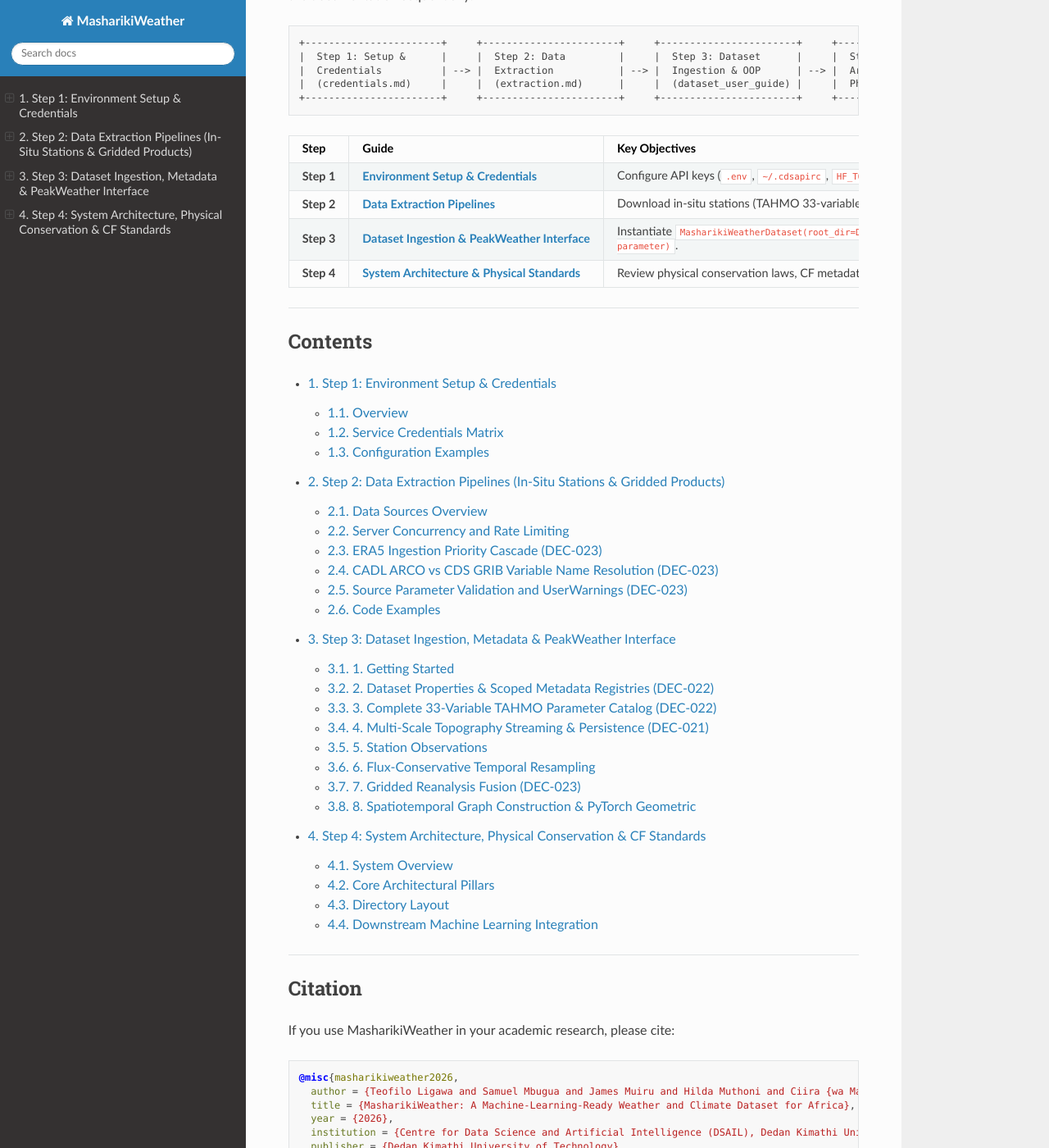
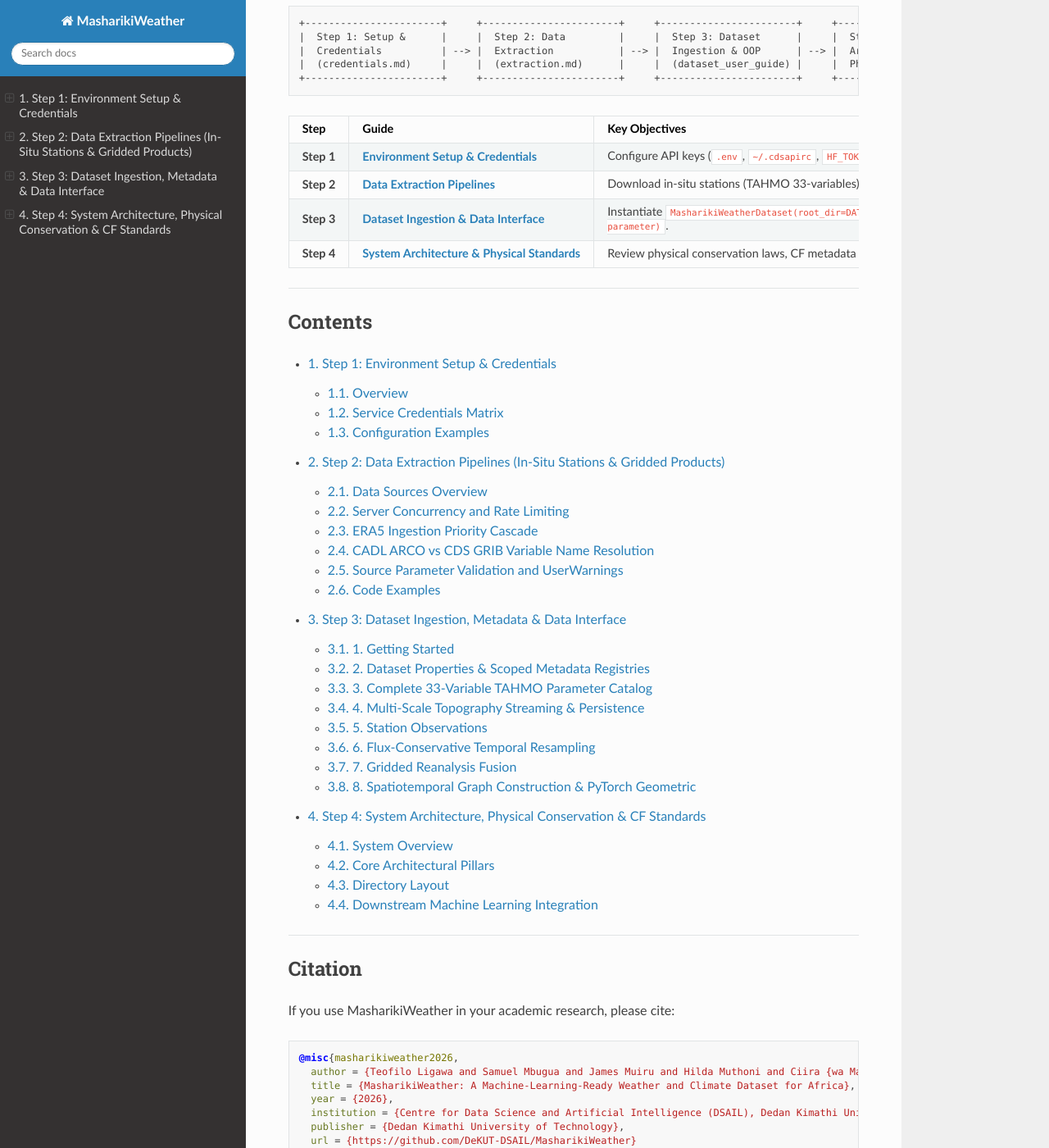
Before and after one commit to DeKUT-DSAIL/MasharikiWeather, a Sphinx documentation site: the page built from docs/index.md, in a window 1280 px wide and 1400 px high, scrolled down 2580 px. Shown: the whole window at 82% size. Built offline with Sphinx 7.4.7 and the Read the Docs theme 3.1.0, drawn with Linux system fonts in a browser that asks for light colours; some of the changed text lies outside the part shown.

Commit message:
docs: audit terminology for plain academic phrasing, isolate internal ledger, and refine attribution

````diff
--- a/docs/architecture.md
+++ b/docs/architecture.md
@@ -1,14 +1,14 @@
 # Step 4: System Architecture, Physical Conservation & CF Standards
 
-MasharikiWeather is designed as a modular, decoupled framework separating data ingestion and extraction from data loading, alignment, and downstream machine learning preparation.
+MasharikiWeather is designed as a modular framework separating data ingestion and extraction from data loading, alignment, and downstream machine learning preparation.
 
 > **Sequential Workflow Position:**
 > 1. **Step 1: Credentials & Environment Setup** ([credentials.md](credentials.md))
 > 2. **Step 2: Data Extraction Pipelines** ([extraction.md](extraction.md))
-> 3. **Step 3: Dataset Ingestion & PeakWeather Interface** ([dataset_user_guide.md](dataset_user_guide.md))
+> 3. **Step 3: Dataset Ingestion & Data Interface** ([dataset_user_guide.md](dataset_user_guide.md))
 > 4. **Step 4: System Architecture & Physical Standards** (This reference)
 
-The architecture mirrors the foundational design principles of MeteoSwiss's PeakWeather project, adapting them to the specific observational, meteorological, and topographic characteristics of the African continent.
+The architecture is tailored to the observational, meteorological, and topographic characteristics of the African continent.
 
 ---
 
@@ -72,13 +72,13 @@ The architecture mirrors the foundational design principles of MeteoSwiss's Peak
 
 The extraction layer provides modular extractors for remote weather stations, satellites, and numerical reanalysis models:
 * **Automated Credential Discovery:** Implements a Bring Your Own Key (BYOK) model. Credentials are automatically resolved from function arguments, shell environment variables (`CDSAPI_KEY`, `TAHMO_API_KEY`, `EARTHDATA_USERNAME`, `HF_TOKEN`), standard configuration files (`~/.cdsapirc`, `~/.netrc`), or local `.env` files without hardcoded secrets.
-* **Concurrency Controls:** Ingestion rates are throttled to respect provider server limits. Per DEC-020, TAHMO ground station extraction uses configurable thread concurrency capped at a maximum of 4 workers with connection pooling (`HTTPAdapter(pool_connections=8, pool_maxsize=8)`), inter-request pacing, and exponential backoff on HTTP 429 status codes.
+* **Concurrency Controls:** Ingestion rates are throttled to respect provider server limits. TAHMO ground station extraction uses configurable thread concurrency capped at a maximum of 4 workers with connection pooling (`HTTPAdapter(pool_connections=8, pool_maxsize=8)`), inter-request pacing, and exponential backoff on HTTP 429 status codes.
 * **Adaptive Temporal Chunking:** For legacy Copernicus CDS API requests, queries start at 5-day intervals. If CDS returns a request-size-exceeded error, the chunk window automatically decreases (4 days, 3 days, down to 1 day) to prevent download failures.
 * **Standardized Formats:** Observations are written to Parquet partitioned by calendar year, and gridded fields are written to consolidated Zarr stores in WGS 84 (EPSG:4326).
 
 ---
 
-### 2. ERA5 Priority Cascade & CADL Variable Resolution (DEC-023)
+### 2. ERA5 Priority Cascade & CADL Variable Resolution
 
 Reanalysis extraction from ECMWF ERA5 features an automated three-tiered backend cascade that operates dynamically when users do not provide explicit backend preferences:
 
@@ -122,9 +122,9 @@ Each extractor registers its physical parameter capabilities. If a user requests
 
 ---
 
-### 3. African Multi-Scale Topography Zarr Streaming (DEC-021)
+### 3. African Multi-Scale Topography Zarr Streaming
 
-Topography plays a critical role in East African weather dynamics due to the complex terrain of the Great Rift Valley, Mount Kenya, Mount Kilimanjaro, and the Ethiopian Highlands. Following MeteoSwiss PeakWeather's topography architecture, MasharikiWeather incorporates a 17-channel continental African topography dataset:
+Topography plays a critical role in East African weather dynamics due to the complex terrain of the Great Rift Valley, Mount Kenya, Mount Kilimanjaro, and the Ethiopian Highlands. MasharikiWeather incorporates a 17-channel continental African topography dataset:
 
 * **Spatial Domain:** Extends across the African continent ($\text{lat} \in [-46.97^\circ, 37.34^\circ]$, $\text{lon} \in [-25.36^\circ, 63.50^\circ]$) at high resolution.
 * **17 Static Channels:**
@@ -158,13 +158,13 @@ Both the original angles and their $(\sin, \cos)$ representations are retained,
 
 ---
 
-### 4. Source-Scoped Registries & Dynamic Station Lifecycles (DEC-022)
+### 4. Source-Scoped Registries & Dynamic Station Lifecycles
 
-To avoid cross-contamination of metadata across diverse networks, `MasharikiWeatherDataset` strictly scopes its internal registries:
+To avoid cross-contamination of metadata across diverse networks, `MasharikiWeatherDataset` scopes its internal registries:
 * **Source Scoping:** When `source_obs` is specified (e.g. `source_obs=["tahmo"]`), `stations_table` and `parameters_table` are dynamically resolved from the requested source's metadata directories (`obs/{source}/metadata/` or filtered by `network == source`).
-* **Non-NaN Operational Bounds:** In-situ station lifecycles are resolved dynamically. The system inspects non-NaN observation time stamps to compute the true operational start and end dates per station ($\min(t)$ and $\max(t)$), falling back to station installation records (`installationdate`, `created`) rather than emitting `NaN`.
+* **Non-NaN Operational Bounds:** In-situ station lifecycles are resolved dynamically. The system inspects non-NaN observation time stamps to compute the operational start and end dates per station ($\min(t)$ and $\max(t)$), falling back to station installation records (`installationdate`, `created`) rather than emitting `NaN`.
 * **Dynamic Sensor Counts:** The `sensor_count` metadata attribute is computed dynamically from the count of distinct active sensor channels and parameters associated with each station, rather than assuming a static value of 1.
-* **Descriptive Station Naming (DEC-023):** Station name resolution prioritizes human-readable location attributes (`location.name`, `location.city`, `label`, `name`) over raw numeric identifiers, guaranteeing descriptive station labels across all exported tables.
+* **Descriptive Station Naming:** Station name resolution prioritizes human-readable location attributes (`location.name`, `location.city`, `label`, `name`) over raw numeric identifiers, guaranteeing descriptive station labels across all exported tables.
 
 ---
 
--- a/docs/credentials.md
+++ b/docs/credentials.md
@@ -5,7 +5,7 @@ Before downloading or querying data with MasharikiWeather, configure the require
 > **Sequential Workflow Position:**
 > 1. **Step 1: Credentials & Environment Setup** (This guide)
 > 2. **Step 2: Data Extraction Pipelines** ([extraction.md](extraction.md))
-> 3. **Step 3: Dataset Ingestion & PeakWeather Interface** ([dataset_user_guide.md](dataset_user_guide.md))
+> 3. **Step 3: Dataset Ingestion & Data Interface** ([dataset_user_guide.md](dataset_user_guide.md))
 > 4. **Step 4: System Architecture & Physical Standards** ([architecture.md](architecture.md))
 
 ---
--- a/docs/dataset_user_guide.md
+++ b/docs/dataset_user_guide.md
@@ -1,16 +1,16 @@
-# Step 3: Dataset Ingestion, Metadata & PeakWeather Interface
+# Step 3: Dataset Ingestion, Metadata & Data Interface
 
 The core user interface of MasharikiWeather is the `MasharikiWeatherDataset` class in `masharikiweather.dataset`. It provides an offline-first, high-performance interface for reading, slicing, resampling, interpolating, and structuring meteorological observations, satellite products, reanalysis fields, and static topographic priors across Africa.
 
 > **Sequential Workflow Position:**
 > 1. **Step 1: Credentials & Environment Setup** ([credentials.md](credentials.md))
 > 2. **Step 2: Data Extraction Pipelines** ([extraction.md](extraction.md))
-> 3. **Step 3: Dataset Ingestion & PeakWeather Interface** (This guide)
+> 3. **Step 3: Dataset Ingestion & Data Interface** (This guide)
 > 4. **Step 4: System Architecture & Physical Standards** ([architecture.md](architecture.md))
 >
 > **Prerequisites:** This guide assumes that you have already configured credentials (Step 1) and extracted weather station observations and/or gridded reanalyses into your local root directory (`root="./mashariki_data"`) via Step 2 (or enabled remote Hugging Face streaming via `use_hf=True`).
 
-The interface adheres to the design conventions established by MeteoSwiss's PeakWeather project, providing framework-agnostic exports for PyTorch, NumPy, and JAX.
+The interface provides framework-agnostic exports for PyTorch, NumPy, and JAX.
 
 ---
 
@@ -63,7 +63,7 @@ Authentication is resolved automatically from the `HF_TOKEN` or `HUGGINGFACE_HUB
 
 ---
 
-## 2. Dataset Properties & Scoped Metadata Registries (DEC-022)
+## 2. Dataset Properties & Scoped Metadata Registries
 
 An instantiated `MasharikiWeatherDataset` exposes properties for querying active variables, temporal ranges, and station catalogs:
 
@@ -82,7 +82,7 @@ print("Sample Stations:", dataset.stations[:5])
 
 ### Source-Scoped Metadata Registries
 
-In accordance with DEC-022, station and parameter tables are scoped strictly to the observational sources configured in `source_obs`:
+Station and parameter tables are scoped to the observational sources configured in `source_obs`:
 
 ```python
 # Inspect station installation catalog (scoped to requested source_obs)
@@ -94,16 +94,16 @@ params_df = dataset.parameters_table
 print(params_df[["canonical_name", "standard_name", "units", "resampling_method"]].head())
 ```
 
-### Dynamic Station Lifecycles & Sensor Counts (DEC-022 & DEC-023)
+### Dynamic Station Lifecycles & Sensor Counts
 
 To ensure high data quality and avoid invalid `NaN` bounds in metadata:
 * **Non-NaN Operational Bounds:** The system inspects valid non-null observation timestamps for each station to determine the actual operational window ($\min(t)$ and $\max(t)$). If observations are not yet loaded, it falls back to station installation records (`installationdate`, `created`).
 * **Dynamic Sensor Counts:** The `sensor_count` column reflects the true count of distinct active sensor channels and measurement parameters associated with each station, rather than assuming a static value of 1.
-* **Descriptive Station Naming (DEC-023):** Station name resolution prioritizes human-readable location attributes (`location.name`, `location.city`, `label`, `name`) over raw numeric identifiers, ensuring meaningful names across all metadata tables.
+* **Descriptive Station Naming:** Station name resolution prioritizes human-readable location attributes (`location.name`, `location.city`, `label`, `name`) over raw numeric identifiers, ensuring meaningful names across all metadata tables.
 
 ---
 
-## 3. Complete 33-Variable TAHMO Parameter Catalog (DEC-022)
+## 3. Complete 33-Variable TAHMO Parameter Catalog
 
 MasharikiWeather supports the complete 33-parameter catalog for the TAHMO network. All variables are mapped to CF-compliant standard names with physical units and default aggregation methods:
 
@@ -145,9 +145,9 @@ MasharikiWeather supports the complete 33-parameter catalog for the TAHMO networ
 
 ---
 
-## 4. Multi-Scale Topography Streaming & Persistence (DEC-021)
+## 4. Multi-Scale Topography Streaming & Persistence
 
-Topography strongly modulates convective precipitation, diurnal thermal cycles, and wind flow regimes across East Africa. Following MeteoSwiss PeakWeather's architecture, MasharikiWeather integrates a 17-channel continental African topography dataset:
+Topography strongly modulates convective precipitation, diurnal thermal cycles, and wind flow regimes across East Africa. MasharikiWeather integrates a 17-channel continental African topography dataset:
 
 ### 4.1 Topography Channels
 
@@ -336,7 +336,7 @@ dataset_3h = dataset.resample(freq="3h")
 
 ---
 
-## 7. Gridded Reanalysis Fusion (DEC-023)
+## 7. Gridded Reanalysis Fusion
 
 ### 7.1 Loading Gridded Fields
 
--- a/docs/extraction.md
+++ b/docs/extraction.md
@@ -5,7 +5,7 @@ The extraction layer in `masharikiweather/extract/apis/` provides data pipelines
 > **Sequential Workflow Position:**
 > 1. **Step 1: Credentials & Environment Setup** ([credentials.md](credentials.md))
 > 2. **Step 2: Data Extraction Pipelines** (This guide)
-> 3. **Step 3: Dataset Ingestion & PeakWeather Interface** ([dataset_user_guide.md](dataset_user_guide.md))
+> 3. **Step 3: Dataset Ingestion & Data Interface** ([dataset_user_guide.md](dataset_user_guide.md))
 > 4. **Step 4: System Architecture & Physical Standards** ([architecture.md](architecture.md))
 >
 > **Why Extraction Comes First:** MasharikiWeather is an offline-first dataset engine. Before you instantiate `MasharikiWeatherDataset(root_dir=DATA_DIR, ...)` in Step 3 to query observation matrices or construct ML graphs, the raw observation files and gridded products must first be extracted into your target directory (`DATA_DIR`). This guide covers the extraction workflows for all supported providers.
@@ -48,7 +48,7 @@ The extraction layer in `masharikiweather/extract/apis/` provides data pipelines
 
 External meteorological APIs impose strict rate limits and connection caps. The extraction layer handles these transparently:
 
-* **Configurable TAHMO Concurrency (DEC-020):**
+* **Configurable TAHMO Concurrency:**
   TAHMO DataHub legacy endpoints are protected by bounded thread concurrency. The default extraction concurrency is `max_workers=4`, backed by an HTTP connection pool (`HTTPAdapter(pool_connections=8, pool_maxsize=8)`), thread-local sessions, inter-request pacing delays, and exponential backoff on HTTP 429 status codes. Concurrency can be tuned via `max_workers` in `TAHMOExtractor`, `pull_station_data()`, or `pull_weather_data()`, but is capped at 4 to prevent server saturation.
 * **Copernicus CDS Concurrency & Adaptive Chunking:**
   ECMWF CDS limits simultaneous user requests. In NetCDF4 download mode (`data_format="netcdf4"`), queries start at a maximum 5-day interval. If the server rejects the query due to size limits or request timeouts, MasharikiWeather catches the error, logs a notice, and automatically downsizes the chunk size (4 days, 3 days, down to 1 day).
@@ -57,7 +57,7 @@ External meteorological APIs impose strict rate limits and connection caps. The
 
 ---
 
-## ERA5 Ingestion Priority Cascade (DEC-023)
+## ERA5 Ingestion Priority Cascade
 
 ECMWF ERA5 provides hourly global atmospheric reanalysis. Because data providers vary significantly in latency, server quotas, and data format, MasharikiWeather implements an automated three-tiered priority cascade:
 
@@ -112,7 +112,7 @@ Users can bypass the automated cascade at any time by supplying explicit boolean
 
 ---
 
-## CADL ARCO vs CDS GRIB Variable Name Resolution (DEC-023)
+## CADL ARCO vs CDS GRIB Variable Name Resolution
 
 In ECMWF CADL ARCO Zarr stores, variable identifiers differ from legacy CDS GRIB codes. For example, CADL stores designate 2-metre temperature as `t2m` (not GRIB `2t`), 10-metre winds as `u10`/`v10` (not GRIB `10u`/`10v`), and dewpoint as `d2m` (not GRIB `2d`).
 
@@ -162,7 +162,7 @@ When requested variables span multiple CADL streams (such as combining surface `
 
 ---
 
-## Source Parameter Validation and UserWarnings (DEC-023)
+## Source Parameter Validation and UserWarnings
 
 To prevent runtime crashes and silent failures, each extractor maintains a capability registry defining the physical parameters it provides. When an unsupported variable is requested (e.g., requesting `temperature` from `source="imerg"`), MasharikiWeather issues an informative `UserWarning`:
 
--- a/docs/index.md
+++ b/docs/index.md
@@ -2,7 +2,7 @@
 
 MasharikiWeather is an open-source Python library and research dataset interface developed at the Centre for Data Science and Artificial Intelligence (DSAIL), Dedan Kimathi University of Technology (DeKUT). It provides standardized tools for downloading, processing, harmonizing, and loading meteorological observations, satellite products, reanalysis fields, and static topographic priors across Africa.
 
-The framework adheres to the architectural and metadata design principles established by MeteoSwiss's PeakWeather project, adapting them to the observational and topographic realities of the African continent.
+The framework is tailored to the observational, convective, and topographic realities of the African continent.
 
 ---
 
@@ -92,8 +92,8 @@ MasharikiWeather follows a strict pipeline-oriented lifecycle. Users and researc
 |---|---|---|
 | **Step 1** | [**Environment Setup & Credentials**](credentials.md) | Configure API keys (`.env`, `~/.cdsapirc`, `HF_TOKEN`, `CDSAPI_KEY`, TAHMO, Earthdata). |
 | **Step 2** | [**Data Extraction Pipelines**](extraction.md) | Download in-situ stations (TAHMO 33-variables), ERA5 (Google ARCO -> CDS cascade), satellites (IMERG), and topography Zarr into local storage (`DATA_DIR`). **Must be executed before Step 3.** |
-| **Step 3** | [**Dataset Ingestion & PeakWeather Interface**](dataset_user_guide.md) | Instantiate `MasharikiWeatherDataset(root_dir=DATA_DIR)`, inject topography into station metadata, query scoped station/parameter tables, and slice 2-level MultiIndex observations `(station_id, parameter)`. |
-| **Step 4** | [**System Architecture & Physical Standards**](architecture.md) | Review physical conservation laws, CF metadata compliance, coordinate reference systems, and the Decision Ledger. |
+| **Step 3** | [**Dataset Ingestion & Data Interface**](dataset_user_guide.md) | Instantiate `MasharikiWeatherDataset(root_dir=DATA_DIR)`, inject topography into station metadata, query scoped station/parameter tables, and slice 2-level MultiIndex observations `(station_id, parameter)`. |
+| **Step 4** | [**System Architecture & Physical Standards**](architecture.md) | Review physical conservation laws, CF metadata compliance, and coordinate reference systems. |
 
 ---
 
````
Also changed, not shown: README.md (+9 -9 lines), docs/README.md (+5 -5 lines), 9 other files.
